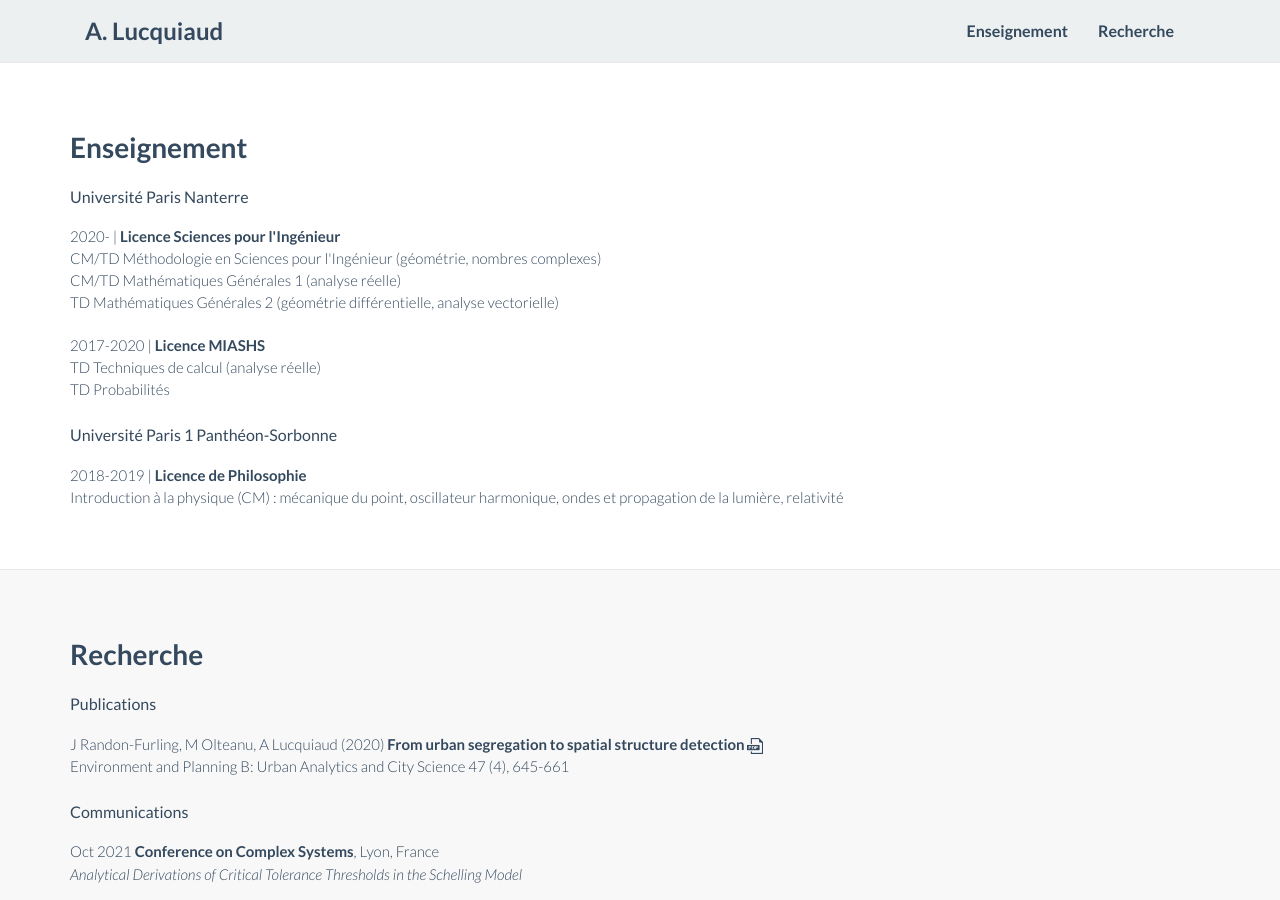
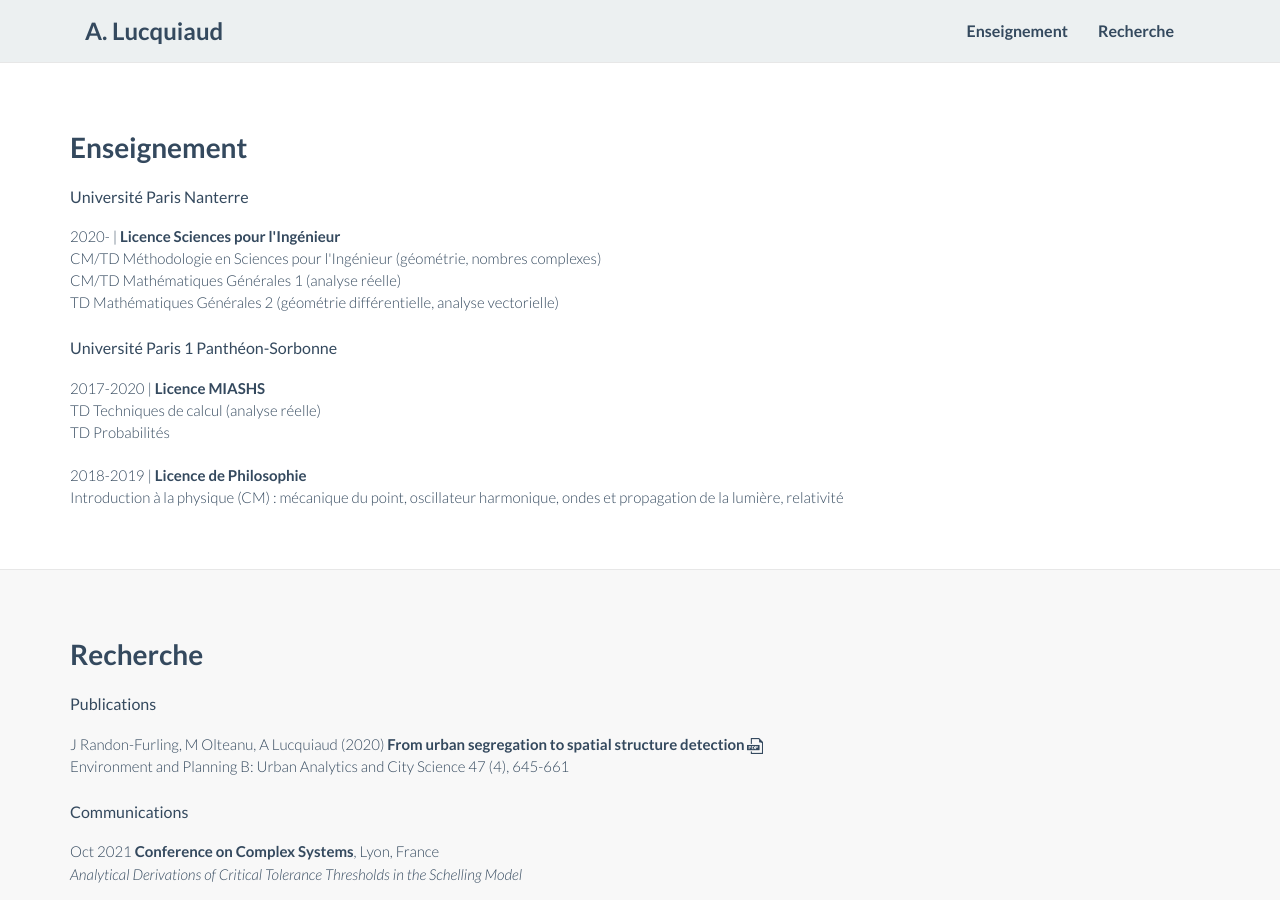
Before and after one commit to alucquiaud/alucquiaud.github.io, a Jekyll site: the page index.html, which Jekyll copies as it is, in a window 1280 px wide and 900 px high. Built offline with Jekyll 4.4.1, drawn with Linux system fonts in a browser that asks for light colours; nearby versions of some CDN libraries; part of the change alters nothing that is shown.

```diff
--- a/index.html
+++ b/index.html
@@ -110,13 +110,14 @@ Université Paris Nanterre
 
 				TD Mathématiques Générales 2 (géométrie différentielle, analyse vectorielle)</p>
 
+ Université Paris 1 Panthéon-Sorbonne
+
 			<p class="lead">  2017-2020 | <b>Licence MIASHS</b><br>
 
 				TD Techniques de calcul (analyse réelle) <br>
 
 				TD Probabilités </p>
 
- Université Paris 1 Panthéon-Sorbonne
 
 			<p class="lead"> 2018-2019 | <b>Licence de Philosophie</b><br>
 				Introduction à la physique (CM) : mécanique du point, oscillateur harmonique, ondes et propagation de la lumière, relativité </p>
```
